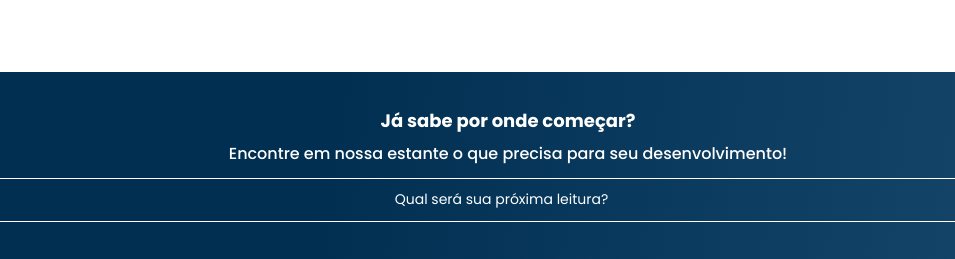
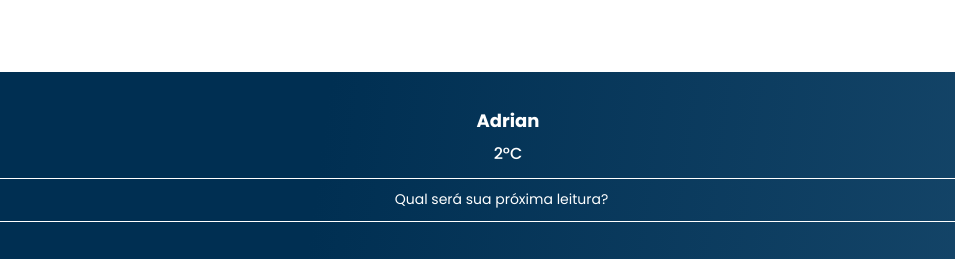
Before and after one commit to AdrianCirilo/MobileFirst2C, a plain HTML site: page index.html in a window 1280 px wide. Shown: the top 259 px of the page, 132-1087 px from the left. Drawn offline with nearby package versions, Linux system fonts and the light colour scheme.

Commit message:
Update index.html

```diff
--- a/index.html
+++ b/index.html
@@ -48,8 +48,8 @@
   </header>
 
   <section class="banner">
-    <h2 class="banner__titulo">Já sabe por onde começar?</h2>
-    <p class="banner__texto">Encontre em nossa estante o que precisa para seu desenvolvimento!</p>
+    <h2 class="banner__titulo">Adrian</h2>
+    <p class="banner__texto">2ºC</p>
     <input type="search" class="banner__pesquisa" placeholder="Qual será sua próxima leitura?">
   </section>
 
```
